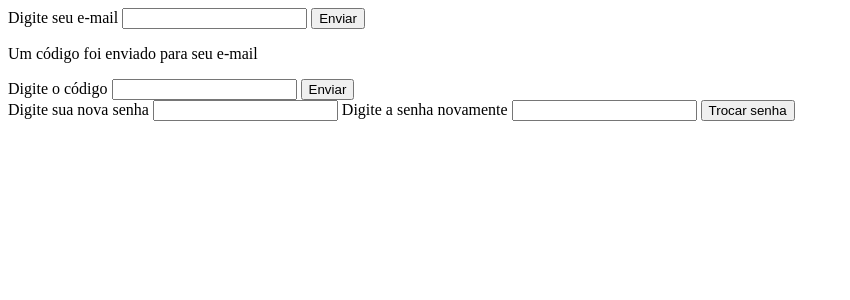
After one commit to LeandroArantesDev/TaskMaker, a PHP site: page /admin/recover_password.php in a window 1280 px wide. The commit adds this page. Shown: the top 300 px of the page, without its empty margins (0-850 px from the left). Run offline with PHP 8.4, Linux system fonts and the light colour scheme.

Commit message:
Atualiza links de navegação nas páginas de login e cadastro, adicionando redirecionamentos corretos para as páginas de cadastro e login. Adiciona a página de recuperação de senha com formulários para envio de e-mail e troca de senha.

```diff
--- /dev/null
+++ b/admin/recover_password.php
@@ -0,0 +1,57 @@
+<!DOCTYPE html>
+<html lang="pt-br">
+
+<head>
+    <meta charset="UTF-8">
+    <meta name="viewport" content="width=device-width, initial-scale=1.0">
+    <link rel="stylesheet"
+        href="https://fonts.googleapis.com/css2?family=Material+Symbols+Outlined:opsz,wght,FILL,GRAD@24,400,0,0&icon_names=account_circle" />
+    <link href="https://cdnjs.cloudflare.com/ajax/libs/font-awesome/6.0.0-beta3/css/all.min.css" rel="stylesheet">
+    <link rel="shortcut icon" href="../assets/images/logo.png" type="image/png">
+    <link rel="stylesheet" href="#">
+    <title>TaskMaker | Recuperar Senha</title>
+</head>
+
+<body>
+    <div class="formulario-email" id="formulario-email">
+        <label for="email">Digite seu e-mail</label>
+        <input type="email" name="email" id="email">
+        <button type="submit" id="enviar_email">Enviar</button>
+    </div>
+
+    <form action="#" method="post">
+        <p>Um código foi enviado para seu e-mail</p>
+        <label for="codigo">Digite o código</label>
+        <input type="number" name="codigo" id="codigo">
+        <button type="submit">Enviar</button>
+    </form>
+
+    <form action="#">
+        <label for="senha">Digite sua nova senha</label>
+        <input type="text" name="senha" id="senha">
+        <label for="confirmarsenha">Digite a senha novamente</label>
+        <input type="text" name="confirmarsenha" id="confirmarsenha">
+        <button type="submit">Trocar senha</button>
+    </form>
+
+
+    <script>
+        document.getElementById("enviar_email").addEventListener("click", function() {
+            let email = document.getElementById("email").value;
+
+            jQuery.ajax({
+                url: ''
+            });
+
+        });
+    </script>
+
+    <?php
+    function gerarCodigo($email) {}
+
+
+    ?>
+    <script src="https://code.jquery.com/jquery-3.6.0.min.js"></script>
+</body>
+
+</html>
--- a/signin.php
+++ b/signin.php
@@ -33,7 +33,7 @@ $_SESSION['_csrf'] = (isset($_SESSION['_csrf'])) ? $_SESSION['_csrf'] : hash('sh
         </div>
         <button type="submit">Entrar</button>
         <nav class="links-group">
-            <p>Não possui conta? <a href="#">Cadastrar-se</a></p>
+            <p>Não possui conta? <a href="signup.php">Cadastrar-se</a></p>
         </nav>
     </form>
 
--- a/signup.php
+++ b/signup.php
@@ -42,8 +42,7 @@ $_SESSION['_csrf'] = (isset($_SESSION['_csrf'])) ? $_SESSION['_csrf'] : hash('sh
         </div>
         <button type="submit">Registrar-se</button>
         <nav class="links-group">
-            <p>Esqueceu a senha?<a href="#">Trocar senha</a></p>
-            <p>Não possui conta? <a href="#">Cadastrar-se</a></p>
+            <p>Já possui uma conta?<a href="signin.php"> Entrar</a></p>
         </nav>
     </form>
 
```
